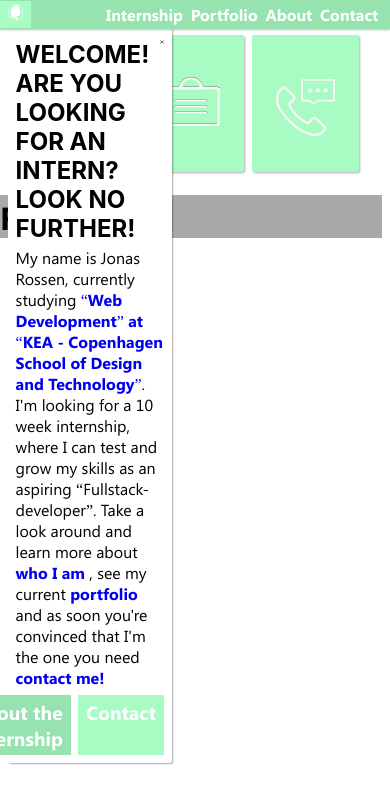
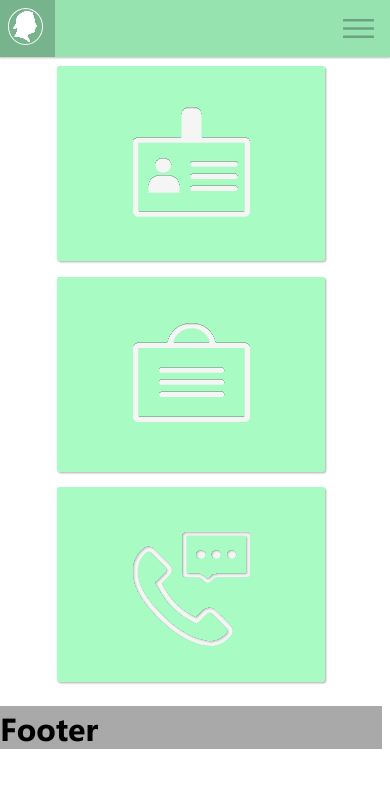
Before and after one commit to jona7906/jonasrossen, a React (Create React App) app: page / in a window 390 px wide. Shown: the top 804 px of the page. Built offline with nearby package versions, Linux system fonts and the light colour scheme; a web font is replaced by a local one.

Commit message:
working burger menu

```diff
--- a/src/App.js
+++ b/src/App.js
@@ -1,4 +1,4 @@
-import ReactDOM from "react-dom";
+/* import ReactDOM from "react-dom"; */
 import { BrowserRouter, Routes, Route } from "react-router-dom";
 import Layout from "./pages/Layout";
 import Main from "./pages/Main";
@@ -44,4 +44,4 @@ export default function App() {
   );
 }
 
-ReactDOM.render(<App />, document.getElementById("root"));
+/* ReactDOM.render(<App />, document.getElementById("root")); */
--- a/src/components/NavBar.js
+++ b/src/components/NavBar.js
@@ -1,10 +1,31 @@
 import Logo from "../svgs/background_logo.svg";
 import Burger from "../svgs/icon_burger.svg";
-
+import InternIcon from "../svgs/icon_internship.svg";
+import ContactIcon from "../svgs/icon_contact.svg";
+import PortfolioIcon from "../svgs/icon_portfolio.svg";
+import AboutIcon from "../svgs/icon_about.svg";
 import { Link } from "react-router-dom";
 
-import "../styles/Header.css";
+import { useState } from "react";
+
 function NavBar() {
+  const [activeBurger, setActiveBurger] = useState(false);
+
+  function closeItem() {
+    setActiveBurger(false);
+  }
+
+  function openItem() {
+    setActiveBurger(true);
+  }
+
+  function handleBurger() {
+    if (!activeBurger) {
+      openItem();
+    } else {
+      closeItem();
+    }
+  }
   return (
     <nav>
       <div className="NavBar">
@@ -15,14 +36,30 @@ function NavBar() {
         </div>
 
         <div className="mid-header"></div>
+        <div
+          className={activeBurger ? "burger_wrapper_active" : "burger_wrapper"}
+        >
+          <img
+            onClick={handleBurger}
+            className="burger"
+            src={Burger}
+            alt="Burger menu"
+          ></img>
+        </div>
 
-        <div className="right-header">
-          <Link to="/internship">Internship</Link>
-          <Link to="/portfolio">Portfolio</Link>
-          <Link to="/about">About</Link>
-          <Link to="/contact">Contact</Link>
-
-          <img src={Burger} alt="Burger menu"></img>
+        <div className={activeBurger ? "right-header-active" : "right-header"}>
+          <Link to="/internship" onClick={handleBurger}>
+            Internship <img src={InternIcon} alt="intern-icon" />
+          </Link>
+          <Link to="/portfolio" onClick={handleBurger}>
+            Portfolio <img src={PortfolioIcon} alt="portfolio-icon" />
+          </Link>
+          <Link to="/about" onClick={handleBurger}>
+            About <img src={AboutIcon} alt="about-icon" />
+          </Link>
+          <Link to="/contact" onClick={handleBurger}>
+            Contact <img src={ContactIcon} alt="contact-icon" />
+          </Link>
         </div>
       </div>
     </nav>
--- a/src/pages/Layout.js
+++ b/src/pages/Layout.js
@@ -9,6 +9,10 @@ import "../styles/SingleProject.css";
 import "../styles/Internship.css";
 import "../styles/SearchFilterSort.css";
 import "../styles/ContactButtons.css";
+import "../styles/About.css";
+import "../styles/Header.css";
+import "../styles/res_header.css";
+
 function Layout() {
   return (
     <>
--- a/src/styles/Header.css
+++ b/src/styles/Header.css
@@ -25,7 +25,6 @@
 .Header .NavBar .left-header {
   display: grid;
   width: fit-content;
-  /*   height: 100%; */
   background-color: #a7fbc3;
   justify-content: left;
   align-items: center;
@@ -82,3 +81,14 @@
 .Header .NavBar .right-header a:active {
   background-color: #6ca37f;
 }
+
+.Header .NavBar .burger_wrapper {
+  width: fit-content;
+  display: none;
+  width: 1vw;
+  height: fit-content;
+  padding: 1vw;
+}
+.Header .NavBar.burger_wrapper .burger {
+  cursor: pointer;
+}
--- a/src/styles/InternPopup.css
+++ b/src/styles/InternPopup.css
@@ -27,8 +27,6 @@
   background-color: white;
   padding: 2vw;
   padding-top: 1vw;
-
-  /*  margin-top: 1vw; */
   justify-content: space-around;
   row-gap: 1vw;
   border-radius: 0.6vw;
@@ -38,17 +36,6 @@
 .ExitInternPopup {
   display: none;
 }
-/*
-.InternPopup .popup_container_background {
-  grid-column: 1/-1;
-  grid-row: 1/2;
-  width: 100%;
-  height: 100%;
-} */
-
-/* .InternPopup .popup_container_background img {
-
-} */
 .popup_text_wrapper {
   /* margin-top: 3%; */
   width: 100%;
@@ -130,3 +117,11 @@
   width: 100%;
   height: 100%;
 }
+
+@media screen and (max-width: 780px) {
+  .InternPopup {
+    display: none;
+    width: 96%;
+    margin: 2vw;
+  }
+}
--- a/src/styles/Layout.css
+++ b/src/styles/Layout.css
@@ -72,3 +72,12 @@ a {
 ul {
   list-style: none;
 }
+
+@media screen and (max-width: 780px) {
+  main {
+    width: 100%;
+    height: fit-content;
+    background-color: rgb(255, 255, 255);
+    padding: 4;
+  }
+}
--- a/src/styles/Main.css
+++ b/src/styles/Main.css
@@ -74,3 +74,22 @@
 }
 .icon_pages_section .contact_section_wrapper_01 p {
 }
+
+@media screen and (max-width: 780px) {
+  .icon_pages_section {
+    display: flex;
+    flex-wrap: wrap;
+    padding-top: 8vw;
+    justify-content: center;
+    gap: 4vw;
+  }
+
+  .icon_pages_section > a {
+    width: 80%;
+    height: 50vw;
+  }
+
+  .icon_pages_section img {
+    width: 30vw;
+  }
+}
--- /dev/null
+++ b/src/styles/res_header.css
@@ -0,0 +1,78 @@
+@media screen and (max-width: 780px) {
+  .Header .NavBar .right-header-active {
+    width: 100%;
+    height: fit-content;
+
+    display: flex;
+    flex-direction: column;
+    position: absolute;
+    top: 14vw;
+    gap: 2vw;
+    padding-left: 2vw;
+    padding-right: 2vw;
+    padding-bottom: 100vh;
+    padding-top: 4vw;
+    background-color: white;
+  }
+
+  .Header .NavBar .left-header img:first-of-type {
+    width: 14vw;
+    padding: 2vw;
+    padding-right: 3vw;
+  }
+
+  .Header .NavBar .burger_wrapper {
+    width: fit-content;
+    display: block;
+    padding: 1vw;
+    padding-right: 4vw;
+  }
+
+  .Header .NavBar .burger_wrapper_active {
+    width: fit-content;
+    display: block;
+    padding: 1vw;
+    padding-right: 4vw;
+  }
+
+  .Header .NavBar .burger_wrapper .burger {
+    cursor: pointer;
+    display: block;
+    height: 5vw;
+  }
+
+  .Header .NavBar .burger_wrapper_active .burger {
+    cursor: pointer;
+    display: block;
+    height: 5vw;
+  }
+
+  .Header .NavBar .right-header-active a {
+    text-decoration: none;
+    width: 100%;
+    height: 20vw;
+    display: flex;
+    justify-content: space-between;
+    align-items: center;
+    text-align: left;
+    padding: 3vw;
+    color: white;
+    background-color: #96e3b0;
+    border-radius: 1.4vw;
+    z-index: 2;
+  }
+
+  .Header .NavBar .right-header a {
+    display: none;
+  }
+
+  .Header .NavBar .right-header-active a img {
+    height: 12vw;
+    display: grid;
+    justify-content: center;
+  }
+  .Header .NavBar .right-header-active a:active {
+    box-shadow: inset 0.2vw -0vw 0.5vw 0.1vw rgba(0, 0, 0, 0.381);
+    background-color: #6ca37f;
+  }
+}
```
Also changed, not shown: src/svgs/icon_burger.svg.
